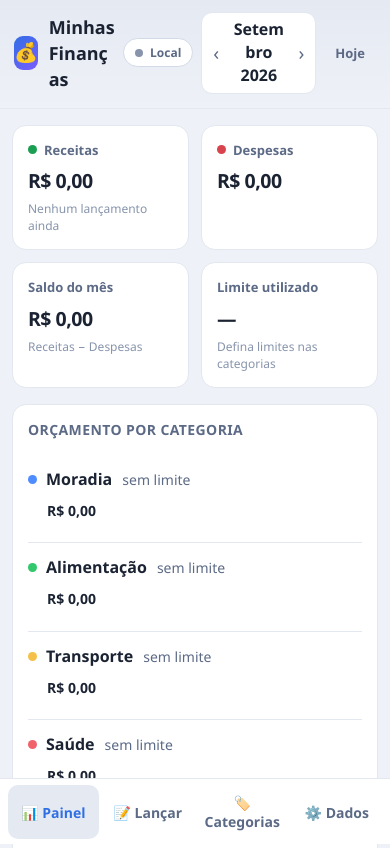
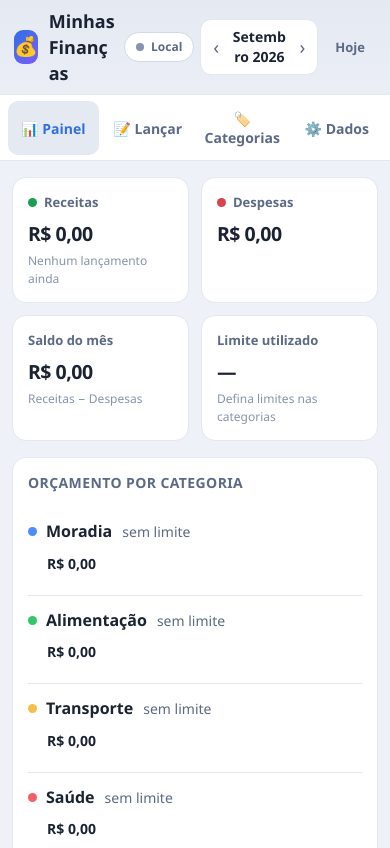
Before and after one commit to IraildoF/gestor-financeiro, a plain HTML site: page mobile/index.html in a window 390 px wide. Shown: the top 848 px of the page. Drawn offline with Linux system fonts and the light colour scheme.

Commit message:
Add files via upload

```diff
--- a/mobile/mobile.css
+++ b/mobile/mobile.css
@@ -1,6 +1,6 @@
 /* Touch-first layout, preserving the existing color palette. */
 html,body{font-size:16px;overflow-wrap:anywhere}
-body{padding-bottom:calc(92px + env(safe-area-inset-bottom))}
+body{padding-bottom:calc(20px + env(safe-area-inset-bottom))}
 button,input,select{min-height:44px;touch-action:manipulation}
 input,select,textarea{font-size:16px;min-width:0}
 .field label,.muted-note,.tag,.card h3{font-size:14px}
@@ -9,17 +9,17 @@ input,select,textarea{font-size:16px;min-width:0}
 .brand{font-size:18px}
 main{max-width:900px}
 .modal{max-height:85dvh;overflow-y:auto}
-.toast{bottom:calc(92px + env(safe-area-inset-bottom));width:max-content;max-width:calc(100% - 24px)}
-nav.tabs{position:fixed;bottom:0;left:0;right:0;max-width:none;justify-content:center;background:var(--card);border-top:1px solid var(--line);padding:6px 8px calc(6px + env(safe-area-inset-bottom));z-index:60}
-nav.tabs button{flex:1;max-width:220px;min-height:54px;padding:8px 4px;font-size:14px;white-space:normal;border-bottom:0;border-radius:10px}
+.toast{bottom:calc(20px + env(safe-area-inset-bottom));width:max-content;max-width:calc(100% - 24px)}
+nav.tabs{position:static;max-width:900px;justify-content:center;background:var(--card);border-top:1px solid var(--line);padding:6px 8px}
+nav.tabs button{flex:1;max-width:220px;min-height:44px;padding:8px 4px;font-size:14px;white-space:normal;border-bottom:0;border-radius:10px}
 nav.tabs button.active{background:var(--bg2)}
 :focus-visible{outline:3px solid var(--accent);outline-offset:3px}
 @media(max-width:600px){
- header{position:relative}
- .head-inner{gap:8px;padding-left:14px;padding-right:14px}
+ header{position:sticky;top:0}
+ .head-inner{gap:6px;padding:calc(8px + env(safe-area-inset-top)) 14px 8px}
  .brand{flex:1}.sync-pill{font-size:12px}
  .month-nav{order:3;flex:1;margin-left:0;justify-content:space-between}
- #todayBtn{order:4}.month-label{min-width:0}
+ #todayBtn{order:4}.month-label{min-width:0;font-size:14px}
  main{padding:16px 12px}.card{padding:15px;min-width:0}
  .grid{gap:12px}.cards-4{grid-template-columns:repeat(2,minmax(0,1fr))}
  .stat .val{font-size:clamp(18px,5vw,25px);letter-spacing:-.5px}.stat .icon{display:none}
--- a/mobile/sw.js
+++ b/mobile/sw.js
@@ -1,5 +1,5 @@
 'use strict';
-const CACHE='gestor-mobile-shell-v1';
+const CACHE='gestor-mobile-shell-v2';
 const ASSETS=['./','./index.html','./mobile.css','./device.js','./manifest.webmanifest','./icon-192.png','./icon-512.png'];
 self.addEventListener('install',event=>{
   event.waitUntil(caches.open(CACHE).then(cache=>cache.addAll(ASSETS)));
```
